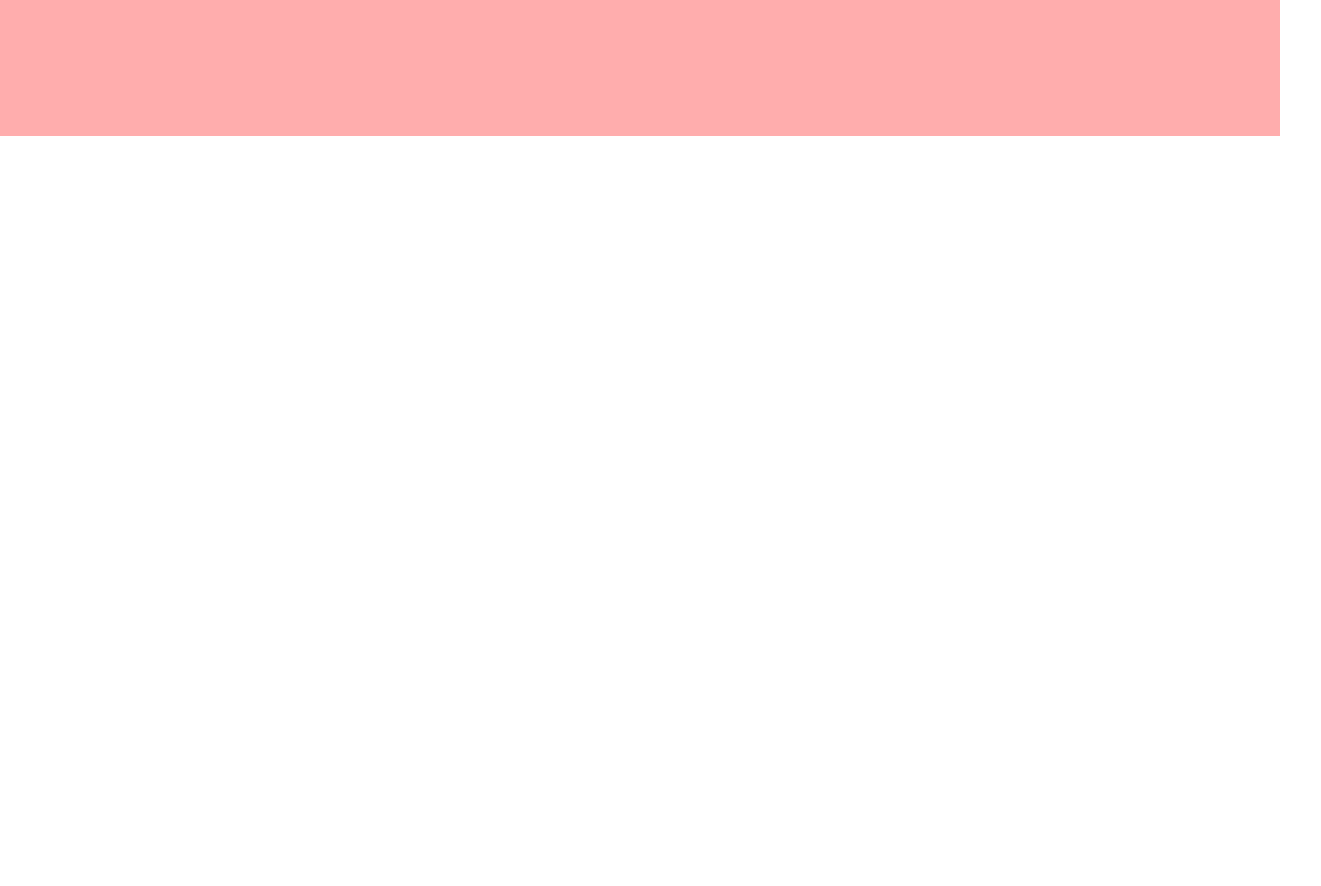
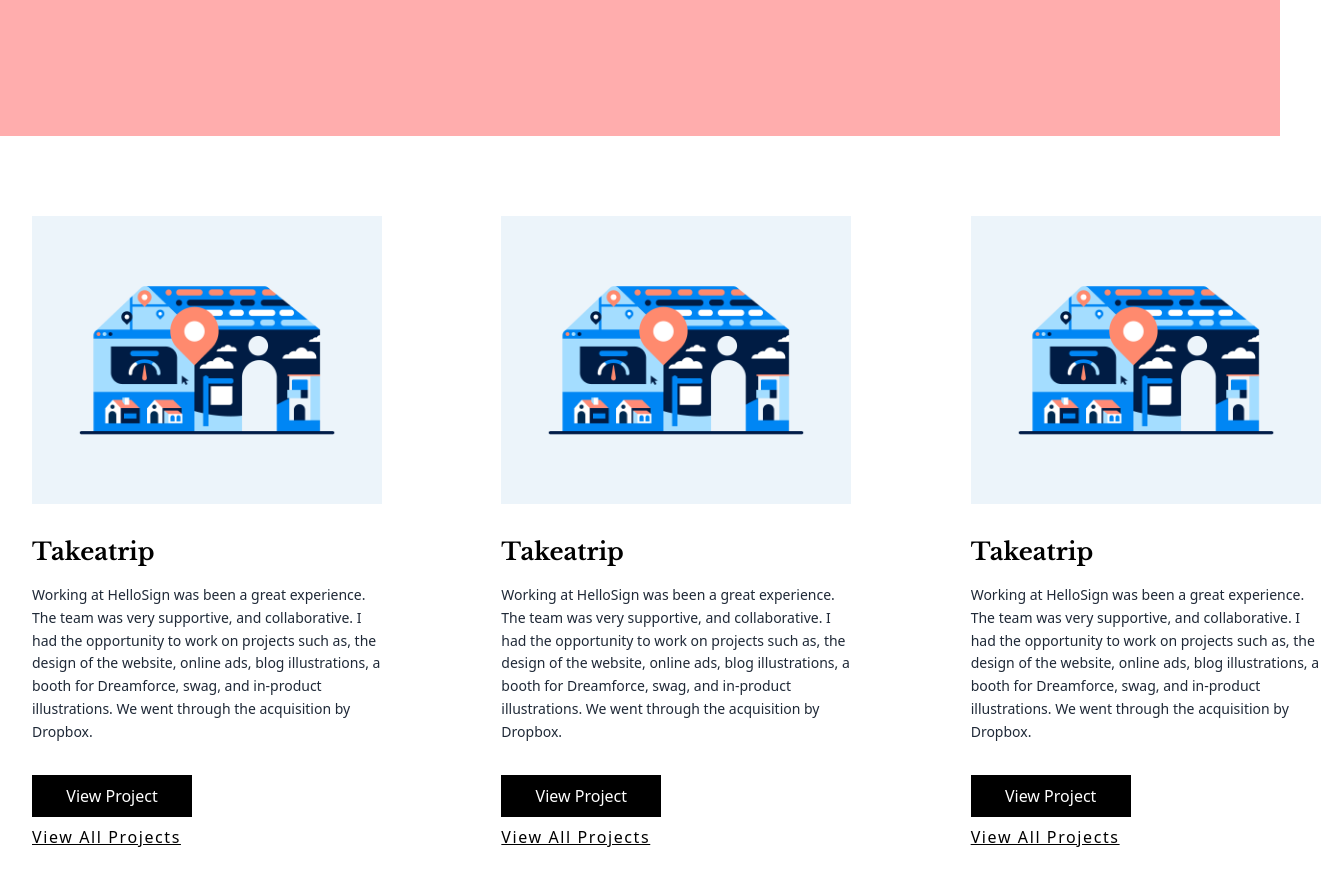
Before and after one commit to prajhub/my-portfolio, a React (Vite) app: page / in a window 1280 px wide. Shown: the part 740-1626 px from the top of the page, 1321 px wide, since content can reach past the window. Before the commit the page ends 876 px from the top, so only its background shows below. Built offline with nearby package versions, Linux system fonts and the light colour scheme.

Commit message:
Updated the projects section.

```diff
--- a/src/Components/Hero.jsx
+++ b/src/Components/Hero.jsx
@@ -4,17 +4,17 @@
   return (
     <>
 
-<section class="bg-[#FFADAD] dark:bg-gray-900 h-screen">
-    <div class="grid max-w-[1400px] px-4 py-8 mx-auto lg:gap-8 xl:gap-0 lg:py-16 lg:grid-cols-12 ">
-        <div class="mr-auto place-self-center lg:col-span-5">
-            <h1 class="max-w-4xl font-Libre  mb-4 text-5xl font-extrabold tracking-widest leading-none md:text-6xl xl:text-8xl dark:text-white">I am a <span className='block text-white'>frontend</span>developer.</h1>
-            <p class="max-w-2xl mb-6 font-light text-black-500 lg:mb-8 md:text-lg lg:text-md dark:text-gray-400">Crafting intuitive and engaging digital experiences. Skilled in several technologies. Constantly seeking to push the boundaries of design and user experience.</p>
+<section className="bg-[#FFADAD]  h-screen">
+    <div className="grid max-w-[1400px] px-4 py-8 mx-auto lg:gap-8 xl:gap-0 lg:py-16 lg:grid-cols-12 ">
+        <div className="mr-auto place-self-center lg:col-span-5">
+            <h1 className="max-w-4xl font-Libre  mb-4 text-5xl font-extrabold tracking-widest leading-none md:text-6xl xl:text-8xl dark:text-white">I am a <span className='block text-white'>frontend</span>developer.</h1>
+            <p className="max-w-2xl mb-6 font-normal text-black-500 lg:mb-8 md:text-lg lg:text-md dark:text-gray-400">Crafting intuitive and engaging digital experiences. Skilled in several technologies. Constantly seeking to push the boundaries of design and user experience.</p>
 
-            <a href="#" class="inline-flex items-center justify-center px-8 py-3 text-base font-medium text-center text-white border border-black bg-black rounded-lg hover:bg-[#000B3A] focus:ring-4 focus:ring-gray-100 dark:text-white dark:border-gray-700 dark:hover:bg-gray-700 dark:focus:ring-gray-800">
+            <a href="#" className="inline-flex items-center justify-center px-8 py-3 text-base font-medium text-center text-white border border-black bg-black  hover:bg-[#000B3A] focus:ring-4 focus:ring-gray-10">
                 View Work
             </a>
         </div>
-        <div class="hidden lg:mt-0 lg:col-span-7 lg:flex">
+        <div className="hidden lg:mt-0 lg:col-span-7 lg:flex">
             <img src="https://mir-s3-cdn-cf.behance.net/project_modules/1400/be28e495215925.5e9230c373fc4.png" alt="mockup"/>
         </div>
     </div>
--- /dev/null
+++ b/src/Components/Work.jsx
@@ -0,0 +1,70 @@
+import React from 'react'
+
+const Work = () => {
+    return (
+        <>
+
+            <section className='px-4 py-16  sm:max-w-xl md:max-w-full lg:max-w-[1400px] mx-auto md:px-24 lg:px-8 lg:py-20'>
+                <div className='grid gap-48 mx-auto sm:grid-cols-2 lg:grid-cols-3 lg:max-w-[1400px] '>
+                    <div className=' lg:w-[350px]'>
+                        <img className="object-cover w-full h-72 " src='src\assets\work-1.png' alt="Projects"/>
+                        <div className="flex flex-col gap-4 justify-center mt-8">
+                            <p className="text-2xl font-extrabold font-Libre">Takeatrip</p>
+
+                            <p className="text-sm font-md tracking-wide leading-relaxed text-gray-800">
+                                Working at HelloSign was been a great experience. The team was very supportive, and collaborative. I had the opportunity to work on projects such as, the design of the website, online ads, blog illustrations, a booth for Dreamforce, swag, and in-product illustrations. We went through the acquisition by Dropbox.
+                            </p>
+                            <div className='flex flex-col gap-2 mt-4'>
+                                <button className='inline-flex w-[160px] items-center justify-center px-8 py-2 text-base font-medium text-center text-white border border-black bg-black  hover:bg-[#000B3A] focus:ring-4 focus:ring-gray-10'>View Project</button>
+                                <span className='underline tracking-4 hover:cursor-pointer'>
+                                    View All Projects
+                                </span>
+                            </div>
+                        </div>
+                    </div>
+
+                    {/* Next Project */}
+                    <div className=' lg:w-[350px]'>
+                        <img className="object-cover w-full h-72 " src='src\assets\work-1.png' alt="Projects"/>
+                        <div className="flex flex-col gap-4 justify-center mt-8">
+                            <p className="text-2xl font-extrabold font-Libre">Takeatrip</p>
+
+                            <p className="text-sm font-md tracking-wide leading-relaxed text-gray-800">
+                                Working at HelloSign was been a great experience. The team was very supportive, and collaborative. I had the opportunity to work on projects such as, the design of the website, online ads, blog illustrations, a booth for Dreamforce, swag, and in-product illustrations. We went through the acquisition by Dropbox.
+                            </p>
+                            <div className='flex flex-col gap-2 mt-4'>
+                                <button className='inline-flex w-[160px] items-center justify-center px-8 py-2 text-base font-medium text-center text-white border border-black bg-black  hover:bg-[#000B3A] focus:ring-4 focus:ring-gray-10'>View Project</button>
+                                <span className='underline tracking-4 hover:cursor-pointer'>
+                                    View All Projects
+                                </span>
+                            </div>
+                        </div>
+                    </div>
+
+                     {/* Next Project */}
+                     <div className=' lg:w-[350px]'>
+                        <img className="object-cover w-full h-72 " src='src\assets\work-1.png' alt="Projects"/>
+                        <div className="flex flex-col gap-4 justify-center mt-8">
+                            <p className="text-2xl font-extrabold font-Libre">Takeatrip</p>
+
+                            <p className="text-sm font-md tracking-wide leading-relaxed text-gray-800">
+                                Working at HelloSign was been a great experience. The team was very supportive, and collaborative. I had the opportunity to work on projects such as, the design of the website, online ads, blog illustrations, a booth for Dreamforce, swag, and in-product illustrations. We went through the acquisition by Dropbox.
+                            </p>
+                            <div className='flex flex-col gap-2 mt-4'>
+                                <button className='inline-flex w-[160px] items-center justify-center px-8 py-2 text-base font-medium text-center text-white border border-black bg-black  hover:bg-[#000B3A] focus:ring-4 focus:ring-gray-10'>View Project</button>
+                                <span className='underline tracking-4 hover:cursor-pointer'>
+                                    View All Projects
+                                </span>
+                            </div>
+                        </div>
+                    </div>
+
+                </div>
+            </section>
+
+
+        </>
+    )
+}
+
+export default Work
--- a/src/Page/HomePage.jsx
+++ b/src/Page/HomePage.jsx
@@ -1,6 +1,7 @@
 import React from 'react'
 import Hero from '../Components/Hero'
 import NavBar from '../Components/NavBar'
+import Work from '../Components/Work'
 
 const HomePage = () => {
   return (
@@ -8,6 +9,7 @@
 
         <NavBar/>
         <Hero/>
+        <Work/>
     </>
   )
 }
```
Also changed, not shown: src/assets/work-1.png (added).
